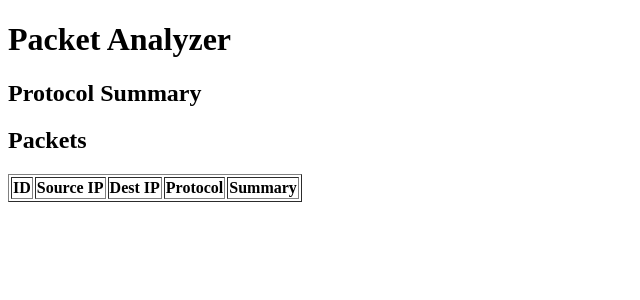
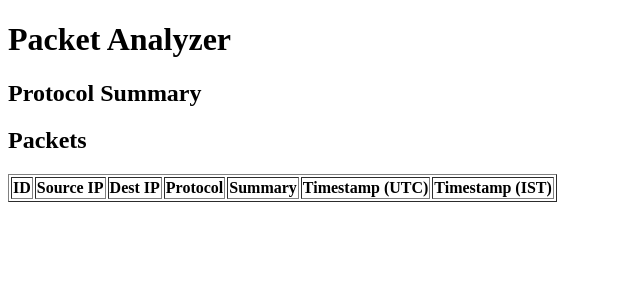
Before and after one commit to venkattharakram/packet-analyzer, a Flask app: page / in a window 1280 px wide. Shown: the top 300 px of the page, without its empty margins (0-640 px from the left). Run offline with Flask 3, Linux system fonts and the light colour scheme; data that the repository does not hold is empty.

Commit message:
Update index.html

```diff
--- a/ui-service/templates/index.html
+++ b/ui-service/templates/index.html
@@ -21,6 +21,8 @@
       <th>Dest IP</th>
       <th>Protocol</th>
       <th>Summary</th>
+      <th>Timestamp (UTC)</th>
+      <th>Timestamp (IST)</th>
     </tr>
     {% for pkt in packets %}
       <tr>
@@ -29,6 +31,14 @@
         <td>{{ pkt.dst_ip }}</td>
         <td>{{ pkt.protocol }}</td>
         <td>{{ pkt.summary }}</td>
+        <td>{{ pkt.timestamp }}</td>
+        <td>
+          {% if pkt.timestamp %}
+            {{ (pkt.timestamp | to_datetime).astimezone(pytz.timezone('Asia/Kolkata')) }}
+          {% else %}
+            N/A
+          {% endif %}
+        </td>
       </tr>
     {% endfor %}
   </table>
```
